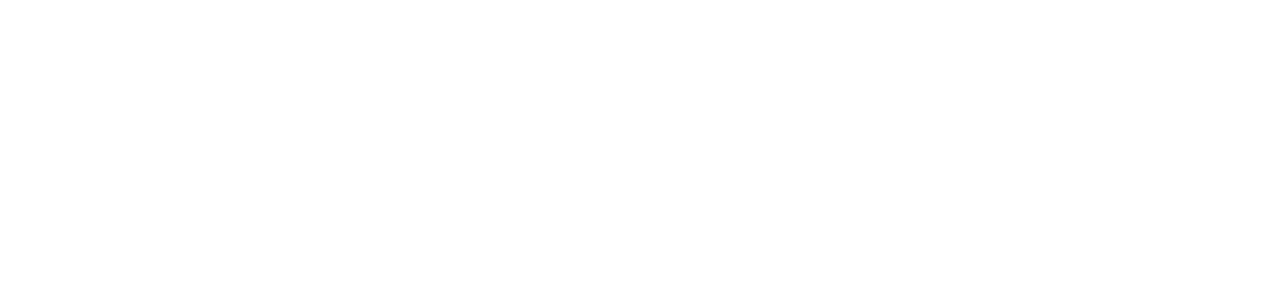
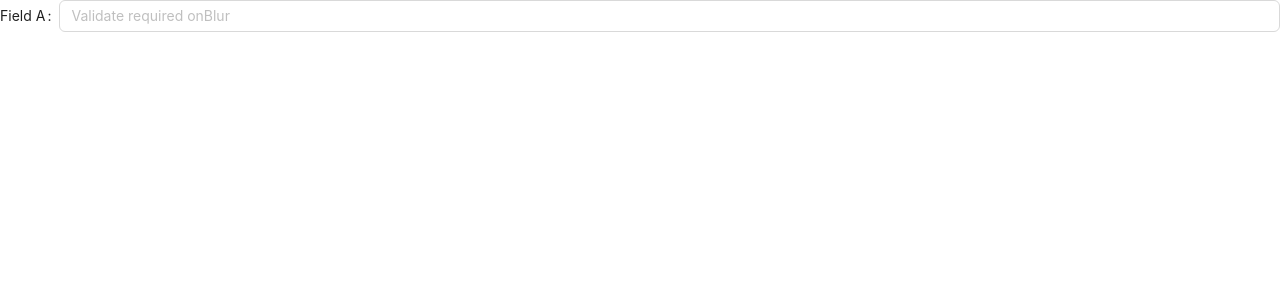
Before and after one commit to coding-tonight/ecommerce_v1, a React (Vite) app: page /login in a window 1280 px wide. Before the commit this address had no page. Shown: the top 300 px of the page. Built offline with nearby package versions, Linux system fonts and the light colour scheme.

Commit message:
work on the progress

```diff
--- a/src/Components/Drawer/CartDrawer/index.jsx
+++ b/src/Components/Drawer/CartDrawer/index.jsx
@@ -52,7 +52,7 @@
                                 <MinusOutlined />
                             </Button>
                             <span className=''>
-                                <Badge count={qty} color="#5C5470" />
+                                <Badge count={qty > 0 ? qty : 1} color="#5C5470" />
                             </span>
                             <Button onClick={increment}>
                                 <PlusOutlined />
--- a/src/Layouts/AppLayout.jsx
+++ b/src/Layouts/AppLayout.jsx
@@ -13,6 +13,7 @@
     token: { colorBgContainer },
   } = theme.useToken();
 
+  // console.log(import.meta.env)
   return (
     <>
       <Layout>
--- /dev/null
+++ b/src/Pages/Auth/Login/index.jsx
@@ -0,0 +1,25 @@
+import { Form, Alert, Input } from 'antd';
+
+const Login = () => {
+    return (
+        <>
+            <Form>
+                <Form.Item
+                    hasFeedback
+                    label="Field A"
+                    name="field_a"
+                    validateTrigger="onBlur"
+                    rules={[
+                        {
+                            max: 3,
+                        },
+                    ]}
+                >
+                    <Input placeholder="Validate required onBlur" />
+                </Form.Item>
+            </Form>
+        </>
+    );
+}
+
+export default Login;
--- a/src/Router/App.jsx
+++ b/src/Router/App.jsx
@@ -1,11 +1,13 @@
 import { Routes, Route } from "react-router-dom";
 import Home from "../Pages/Home";
+import Login from "../Pages/Auth/Login"
 
 const App = () => {
   return (
     <>
       <Routes>
         <Route path="/" element={<Home />} />
+        <Route path="/login" element={ <Login />} />
       </Routes>
     </>
   );
--- /dev/null
+++ b/src/config/axios/endpoint.js
@@ -0,0 +1,10 @@
+import axios from 'axios';
+
+
+export const endpoint = axios.create({
+    baseURL: 'http://localhost:8000/' ,
+    timeout: 1000,
+    headers: {
+        "Content-Type" : "application/json"
+    }
+})
```
Also changed, not shown: src/Pages/Auth/Register/index.jsx (added), src/config/index.js (added), 1 other file (tests, documents, lock files or other folders).
